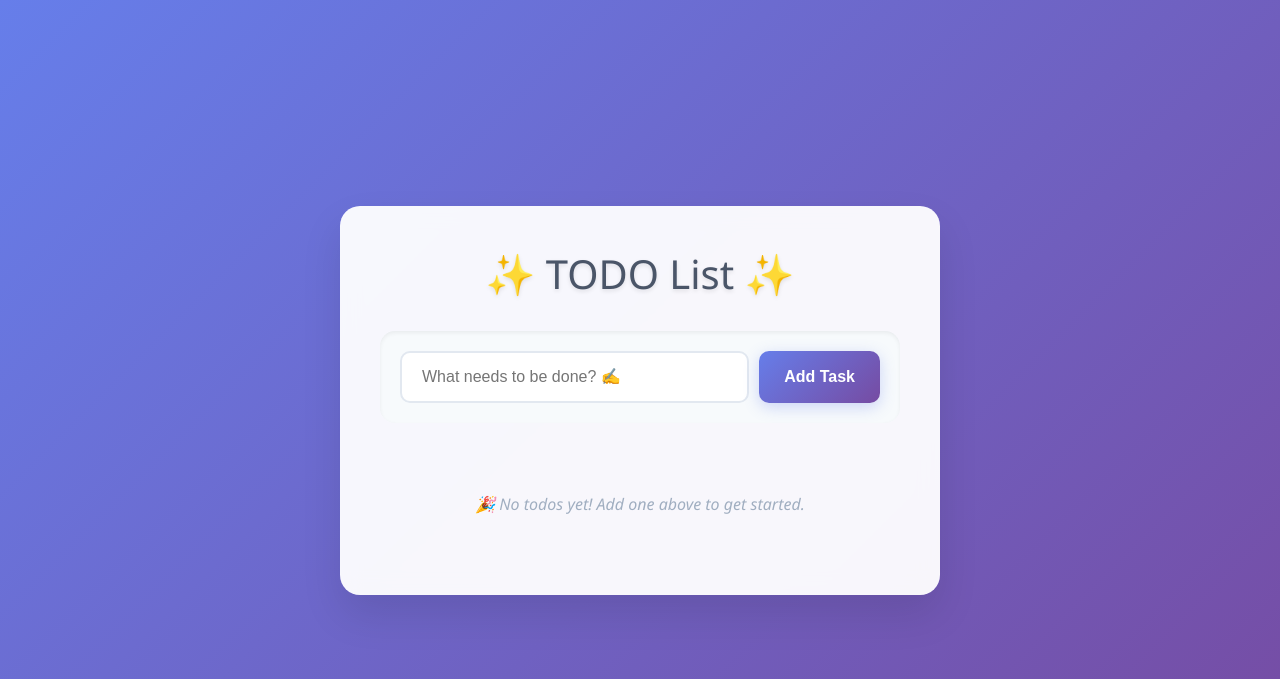
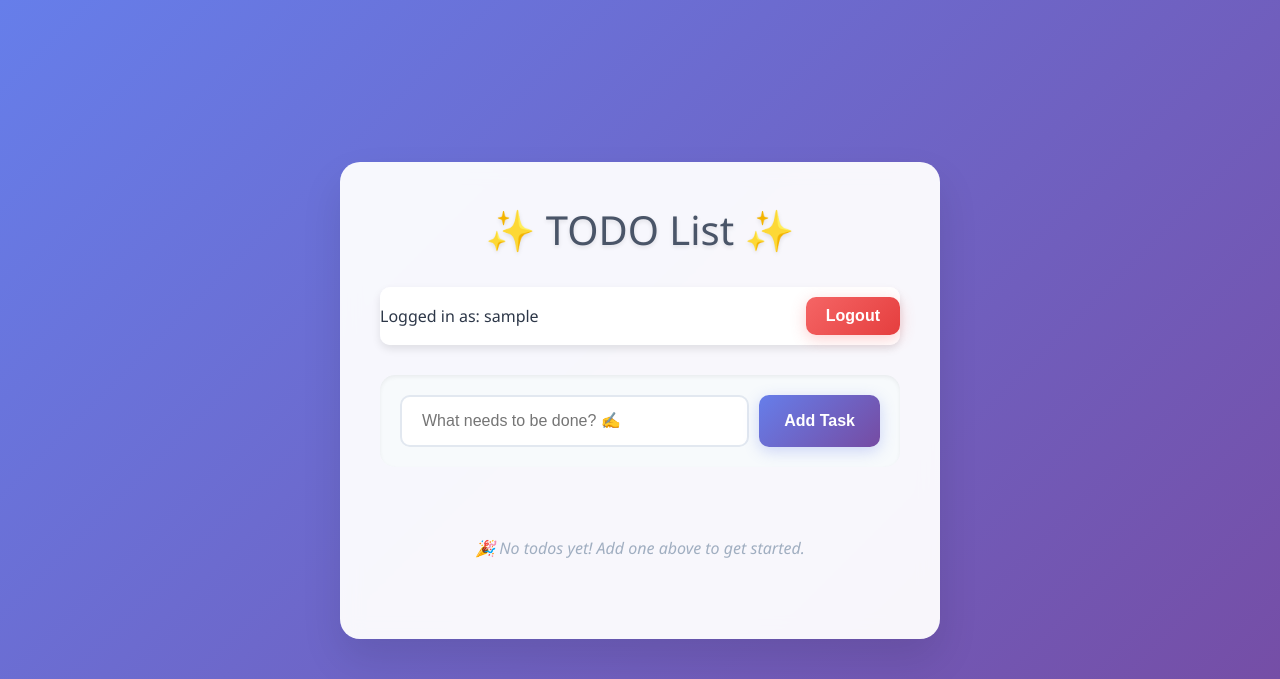
Before and after one commit to sayedabdulkarim/django_poc_one, a Django app: page / in a window 1280 px wide. Shown: the top 679 px of the page. Run offline with Django 5.2, Linux system fonts and the light colour scheme; the visitor is signed in with stand-in values (Sample User, id 1); data that the repository does not hold is empty.

Commit message:
Add user info display and logout functionality to the TODO app

```diff
--- a/todo/templates/index.html
+++ b/todo/templates/index.html
@@ -168,6 +168,43 @@
             font-style: italic;
         }
 
+        .user-bar {
+            width: 100%;
+            padding: 10px 0;
+            background: rgba(255, 255, 255, 0.9);
+            backdrop-filter: blur(10px);
+            border-radius: 10px;
+            box-shadow: 0 4px 8px rgba(0, 0, 0, 0.1);
+            display: flex;
+            align-items: center;
+            justify-content: space-between;
+            margin-bottom: 30px;
+        }
+
+        .user-info {
+            font-size: 16px;
+            color: #2d3748;
+            font-weight: 500;
+        }
+
+        .logout-btn {
+            padding: 10px 20px;
+            background: linear-gradient(135deg, #f56565 0%, #e53e3e 100%);
+            color: white;
+            border: none;
+            border-radius: 10px;
+            font-size: 16px;
+            font-weight: 600;
+            cursor: pointer;
+            transition: all 0.3s ease;
+            box-shadow: 0 4px 15px rgba(245, 101, 101, 0.3);
+        }
+
+        .logout-btn:hover {
+            transform: translateY(-1px);
+            box-shadow: 0 6px 20px rgba(245, 101, 101, 0.4);
+        }
+
         @media (max-width: 480px) {
             .container {
                 padding: 20px;
@@ -199,6 +236,16 @@
     <div class="container">
         <h1>✨ TODO List ✨</h1>
 
+        <div class="user-bar">
+            <div class="user-info">
+                <span class="username">Logged in as: {{ request.user.username }}</span>
+            </div>
+            <form method="post" action="/accounts/logout/">
+                {% csrf_token %}
+                <button type="submit" class="logout-btn">Logout</button>
+            </form>
+        </div>
+
         <form method="POST" class="add-form">
             {% csrf_token %}
             <input type="text" name="title" placeholder="What needs to be done? ✍️" required />
```
